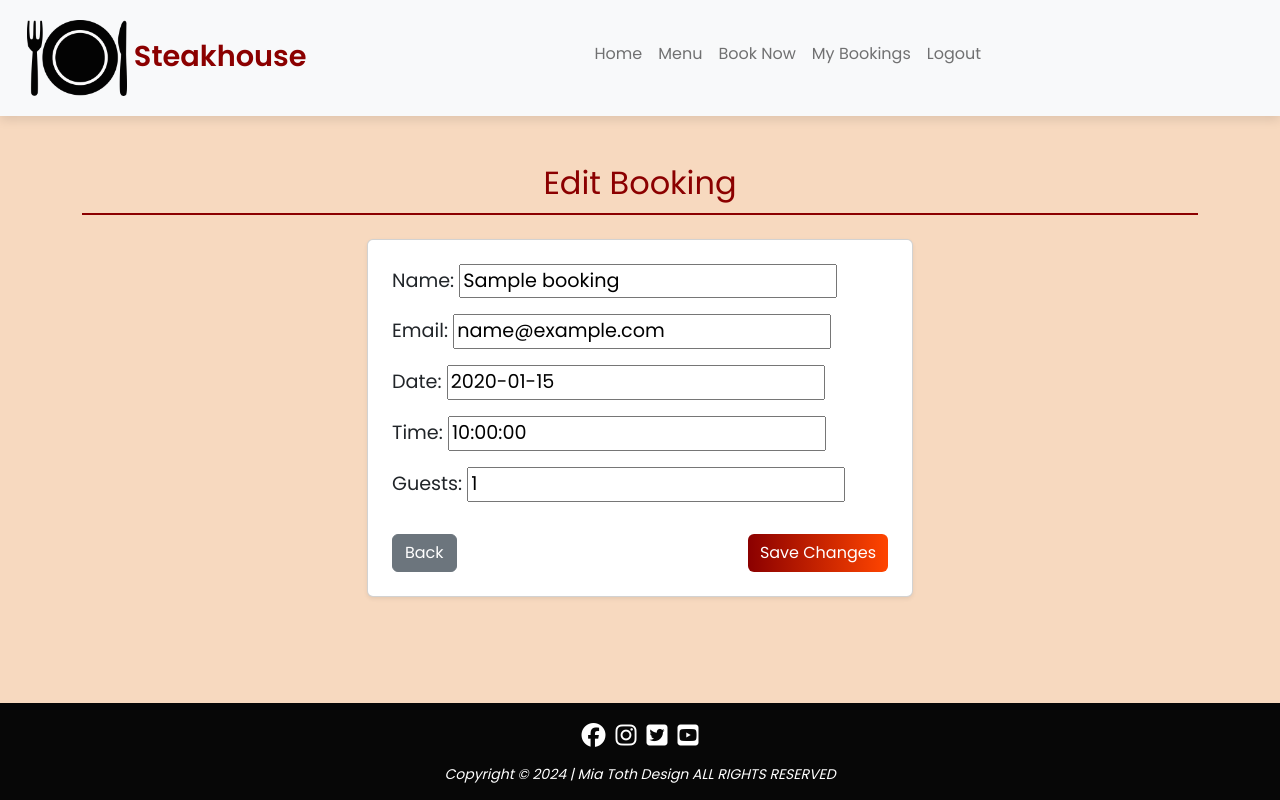
After one commit to MiaTothova/PP4, a Django app: page /edit-booking/1/ in a window 1280 px wide. The commit adds this page. Run offline with Django 4.2, Linux system fonts and the light colour scheme; a user stored in the database is signed in; tables that the repository leaves empty hold one stand-in row (values such as "Sample post"); some libraries are stand-ins or nearby versions.

Commit message:
Implement Edit booking view, urls and template. style template using bootstrap

```diff
--- /dev/null
+++ b/booking/templates/booking/edit_booking.html
@@ -0,0 +1,21 @@
+{% extends 'base.html' %}
+{% load static %}
+
+{% block content %}
+<div class="container py-5">
+    <h2 class="text-center mb-4">Edit Booking</h2>
+
+    <div class="row justify-content-center">
+        <div class="col-md-6">
+            <form method="post" class="card p-4 shadow-sm">
+                {% csrf_token %}
+                {{ form.as_p }}
+                <div class="d-flex justify-content-between mt-3">
+                    <a href="{% url 'view_bookings' %}" class="btn btn-secondary">Back</a>
+                    <button type="submit" class="btn btn-primary">Save Changes</button>
+                </div>
+            </form>
+        </div>
+    </div>
+</div>
+{% endblock %}
--- a/booking/templates/booking/view_booking.html
+++ b/booking/templates/booking/view_booking.html
@@ -21,7 +21,7 @@
                             </p>
                         </div>
                         <div class="card-footer bg-transparent d-flex justify-content-between">
-                            <a href="" class="btn btn-sm btn-outline-primary">
+                            <a href="{% url 'edit_booking' booking.id %}" class="btn btn-sm btn-outline-primary">
                                 Edit
                             </a>
                             <a href="" class="btn btn-sm btn-outline-danger">
--- a/booking/urls.py
+++ b/booking/urls.py
@@ -8,5 +8,6 @@ urlpatterns = [
     path('menu/', Menu.as_view(), name='menu'),
     path('create/', book_table, name='create'),
     path('view_booking/', views.view_bookings, name='view_bookings'),
+    path('edit-booking/<int:booking_id>/', views.edit_booking, name='edit_booking'),
 
 ]
--- a/booking/views.py
+++ b/booking/views.py
@@ -36,3 +36,18 @@ class Create(TemplateView):
 def view_bookings(request):
     bookings = Booking.objects.filter(user=request.user).order_by('-date')
     return render(request, 'booking/view_booking.html', {'bookings': bookings})
+
+
+@login_required
+def edit_booking(request, booking_id):
+    booking = get_object_or_404(Booking, id=booking_id, user=request.user)
+    if request.method == 'POST':
+        form = BookingForm(request.POST, instance=booking)
+        if form.is_valid():
+            form.save()
+            messages.success(request, 'Your booking has been updated!')
+            return redirect('view_bookings')
+    else:
+        form = BookingForm(instance=booking)
+
+    return render(request, 'booking/edit_booking.html', {'form': form, 'booking': booking})
```
